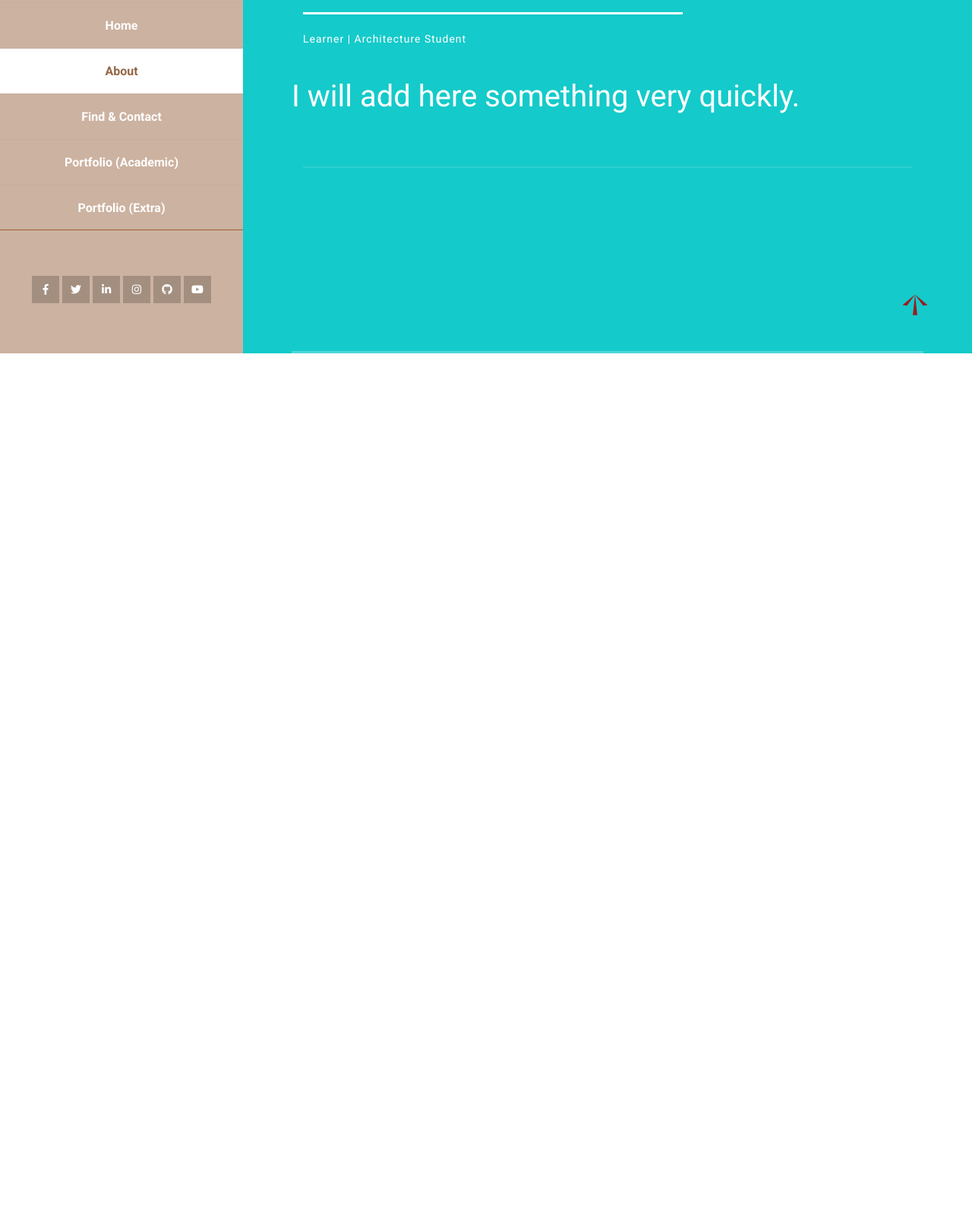
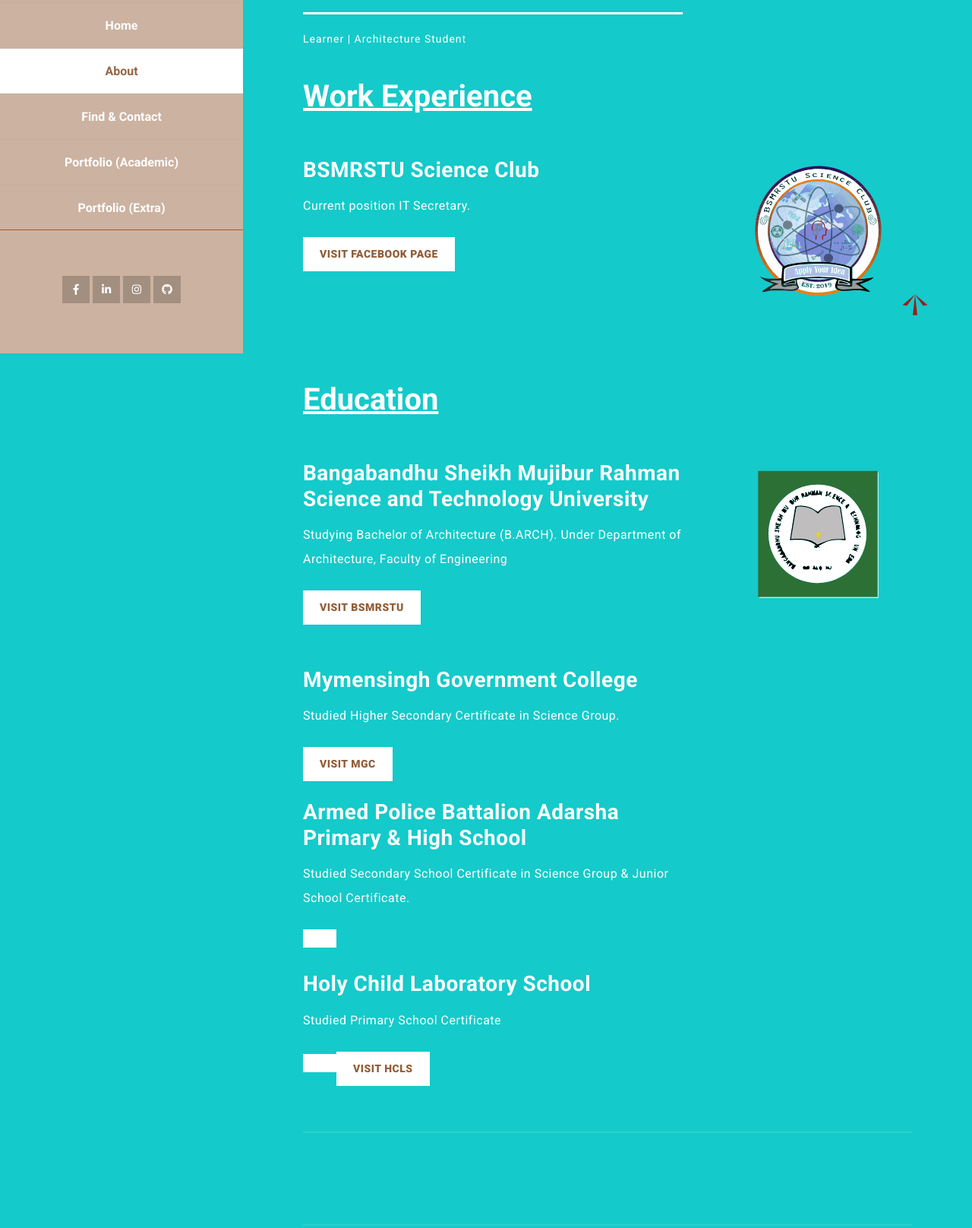
Before and after one commit to turjo-643/turjo-643.github.io, a plain HTML site: page About.html in a window 1280 px wide. Shown: the part 335-1951 px from the top of the page at 76% size. Before the commit the page ends 800 px from the top, so only its background shows below. Drawn offline with Linux system fonts and the light colour scheme.

Commit message:
Add files via upload

```diff
--- a/About.html
+++ b/About.html
@@ -50,22 +50,16 @@
             <div class="social-network">
               <ul class="soial-icons">
                 <li>
-                  <a href="https://www.facebook.com/turjo.643"><i class="fab fa-facebook-f"></i></a>
+                  <a href="https://www.facebook.com/turjo.643" target="_blank" rel="noopener" rel="noreferrer"><i class="fab fa-facebook-f"></i></a>
                 </li>
                 <li>
-                  <a href="https://twitter.com/turjo643"><i class="fab fa-twitter"></i></a>
+                  <a href="https://www.linkedin.com/in/turjo-643/" target="_blank" rel="noopener" rel="noreferrer"><i class="fab fa-linkedin-in"></i></a>
                 </li>
                 <li>
-                  <a href="https://www.linkedin.com/in/turjo-643/"><i class="fab fa-linkedin-in"></i></a>
+                  <a href="https://www.instagram.com/turjo.643/" target="_blank" rel="noopener" rel="noreferrer"><i class="fab fa-instagram"></i></a>
                 </li>
                 <li>
-                  <a href="https://www.instagram.com/turjo.643/"><i class="fab fa-instagram"></i></a>
-                </li>
-                <li>
-                  <a href="https://github.com/turjo643"><i class="fab fa-github"></i></a>
-                </li>
-                <li>
-                  <a href="https://www.youtube.com/channel/UCoSxqa0rei0Oy4Ot5Dnf_Yg"><i class="fab fa-youtube"></i></a>
+                  <a href="https://github.com/turjo-643" target="_blank" rel="noopener" rel="noreferrer"><i class="fab fa-github"></i></a>
                 </li>
               </ul>
           </div>
@@ -83,13 +77,106 @@
             <div class="line-dec"></div>
             <span>Learner | Architecture Student</span>
           </div>
+
+          <h1><b><U>Work Experience</U></b></h1> <br><br>
+
           <div class="right-image-post">
             <div class="row">
-              <h1>I will add here something very quickly.</h1>
+              <div class="col-md-8">
+                <div class="left-text">
+                  <h4>BSMRSTU Science Club</h4>
+                  <p>Current position IT Secretary.</p>
 
+                  <div class="white-button">
+                    <a href="https://www.facebook.com/BSMRSTUSC" target="_blank" rel="noopener" rel="noreferrer">Visit facebook Page</a>
+                  </div>
+                </div>
+              </div>
+              <div class="col-md-4">
+                <div class="right-image">
+                  <img src="images/BSMRSTUSC.svg" alt="About icon" />
+                </div>
                     </div>
                   </div>
                 </form>
+
+                <br><br><h1><b><U>Education</U></b></h1> <br><br>
+
+          <div class="right-image-post">
+            <div class="row">
+              <div class="col-md-8">
+                <div class="left-text">
+                  <h4>Bangabandhu Sheikh Mujibur Rahman Science and Technology University</h4>
+                  <p>Studying Bachelor of Architecture (B.ARCH). Under Department of Architecture, Faculty of Engineering</p>
+
+                  <div class="white-button">
+                    <a href="https://www.bsmrstu.edu.bd/" target="_blank" rel="noopener" rel="noreferrer">Visit BSMRSTU</a>
+                  </div>
+                </div>
+              </div>
+              <div class="col-md-4">
+                <div class="right-image">
+                  <img src="images/BSMRSTU.svg" alt="About icon" />
+                </div>
+                    </div>
+                  </div>
+<br>
+                  <div class="right-image-post">
+                    <div class="row">
+                      <div class="col-md-8">
+                        <div class="left-text">
+                          <h4>Mymensingh Government College</h4>
+                          <p>Studied Higher Secondary Certificate in Science Group.</p>
+
+                          <div class="white-button">
+                            <a href="https://mgcm.gov.bd//" target="_blank" rel="noopener" rel="noreferrer">Visit MGC</a>
+                          </div>
+                        </div>
+                      </div>
+                      <div class="col-md-4">
+                        <div class="right-image">
+                          <img src="" alt="" />
+                        </div>
+                            </div>
+                          </div>
+<br>
+                          <div class="right-image-post">
+                            <div class="row">
+                              <div class="col-md-8">
+                                <div class="left-text">
+                                  <h4>Armed Police Battalion Adarsha Primary & High School</h4>
+                                  <p>Studied Secondary School Certificate in Science Group & Junior School Certificate.</p>
+
+                                  <div class="white-button">
+                                    <a href="https://apbnschoolmuktagacha.edu.bd/" target="_blank" rel="noopener" rel="noreferrer"Visit APBNAPHS</a>
+                                  </div>
+                                </div>
+                              </div>
+                              <div class="col-md-4">
+                                <div class="right-image">
+                                  <img src="" alt="" />
+                                </div>
+                                    </div>
+                                  </div>
+<br>
+                                  <div class="right-image-post">
+                                    <div class="row">
+                                      <div class="col-md-8">
+                                        <div class="left-text">
+                                          <h4>Holy Child Laboratory School</h4>
+                                          <p>Studied Primary School Certificate</p>
+
+                                          <div class="white-button">
+                                            <a href="https://www.bsmrstu.edu.bd/" target="_blank" rel="noopener" rel="noreferrer">Visit HCLS</a>
+                                          </div>
+                                        </div>
+                                      </div>
+                                      <div class="col-md-4">
+                                        <div class="right-image">
+                                          <img src="" alt="" />
+                                        </div>
+                                            </div>
+                                          </div>
               </div>
             </div>
           </div>
```
Also changed, not shown: Find & Contact.html (+8 -28 lines), Portfolio Edu.html (+6 -12 lines), Portfolio Extra.html (+5 -10 lines), index.html (+7 -12 lines), images/BSMRSTU.svg (added), images/BSMRSTUSC.svg (added), 3 other files.
